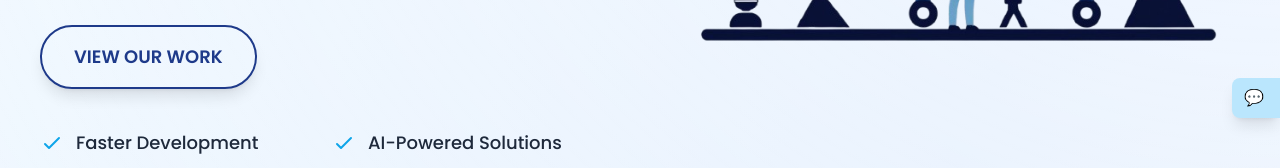
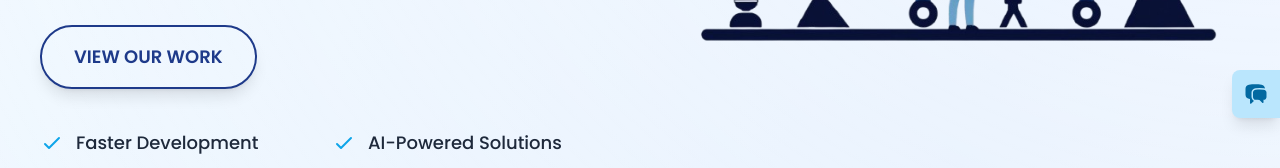
Before and after one commit to moin-ansari-o8/CodeIt, a React (Vite) app: page / in a window 1280 px wide. Shown: the part 586-754 px from the top of the page. Built offline with nearby package versions, Linux system fonts and the light colour scheme; a web font is replaced by a local one.

Commit message:
chatbot button design complete before integrating ai

```diff
--- a/src/components/Chatbot.jsx
+++ b/src/components/Chatbot.jsx
@@ -1,5 +1,8 @@
 import { useEffect, useState, useRef } from "react";
-import { PaperAirplaneIcon } from "@heroicons/react/24/solid";
+import {
+  PaperAirplaneIcon,
+  ChatBubbleLeftRightIcon,
+} from "@heroicons/react/24/solid";
 
 const Chatbot = () => {
   const [isOpen, setIsOpen] = useState(false); // Chatbox open/close
@@ -73,13 +76,17 @@ const Chatbot = () => {
           onMouseLeave={() => {
             if (!isOpen) setIsExpanded(false);
           }}
-          className={`fixed bottom-24 right-0 bg-sky-200 text-primary py-2 px-3 ${
-            isExpanded ? "w-44" : "w-12"
-          } overflow-hidden whitespace-nowrap rounded-l-lg shadow-lg z-50 transition-all duration-500 ease-in-out hover:bg-sky-300 hover:scale-105 hover:shadow-xl flex items-center gap-2`}
+          className={`fixed bottom-24 right-0 bg-sky-200 text-primary py-2 px-3
+      ${isExpanded ? "w-44" : "w-12"}
+      h-12 overflow-hidden whitespace-nowrap rounded-l-lg shadow-lg z-50
+      transition-all duration-500 ease-in-out hover:bg-sky-300 hover:scale-105
+      hover:shadow-xl flex items-center`}
         >
-          💬
+          <div className="min-w-[1.5rem] flex justify-center">
+            <ChatBubbleLeftRightIcon className="w-7 h-7 text-sky-700 shrink-1" />
+          </div>
           <span
-            className={`transition-opacity duration-300 ${
+            className={`ml-2 transition-opacity duration-300 ${
               isExpanded ? "opacity-100" : "opacity-0"
             }`}
           >
@@ -130,7 +137,7 @@ const Chatbot = () => {
               className="bg-sky-600 hover:bg-sky-700 text-white p-3 rounded-lg transition"
               aria-label="Send message"
             >
-              <PaperAirplaneIcon className="w-6 h-6 rotate-90" />
+              <PaperAirplaneIcon className="w-6 h-6 rotate-0" />
             </button>
           </form>
         </div>
```
